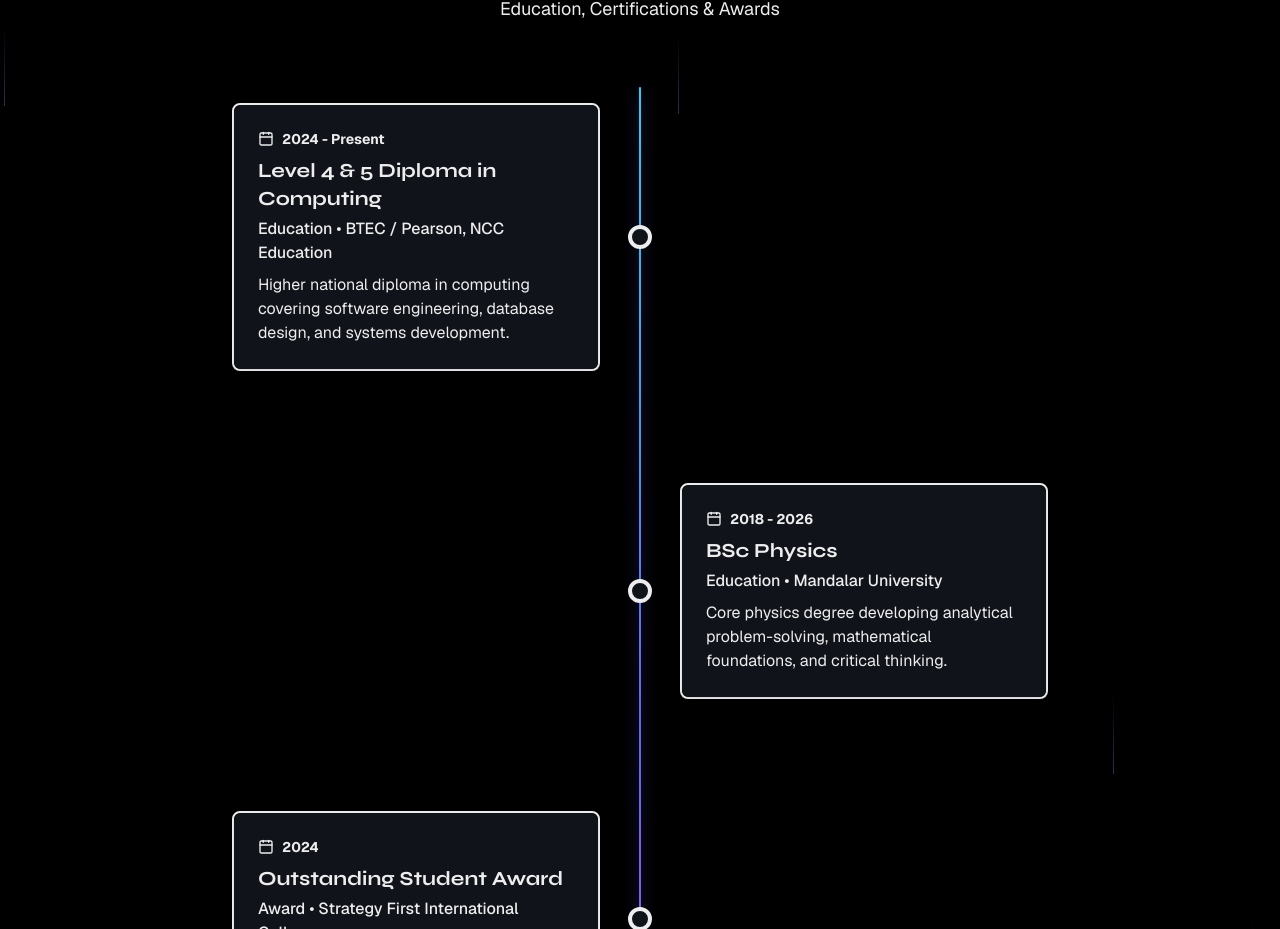
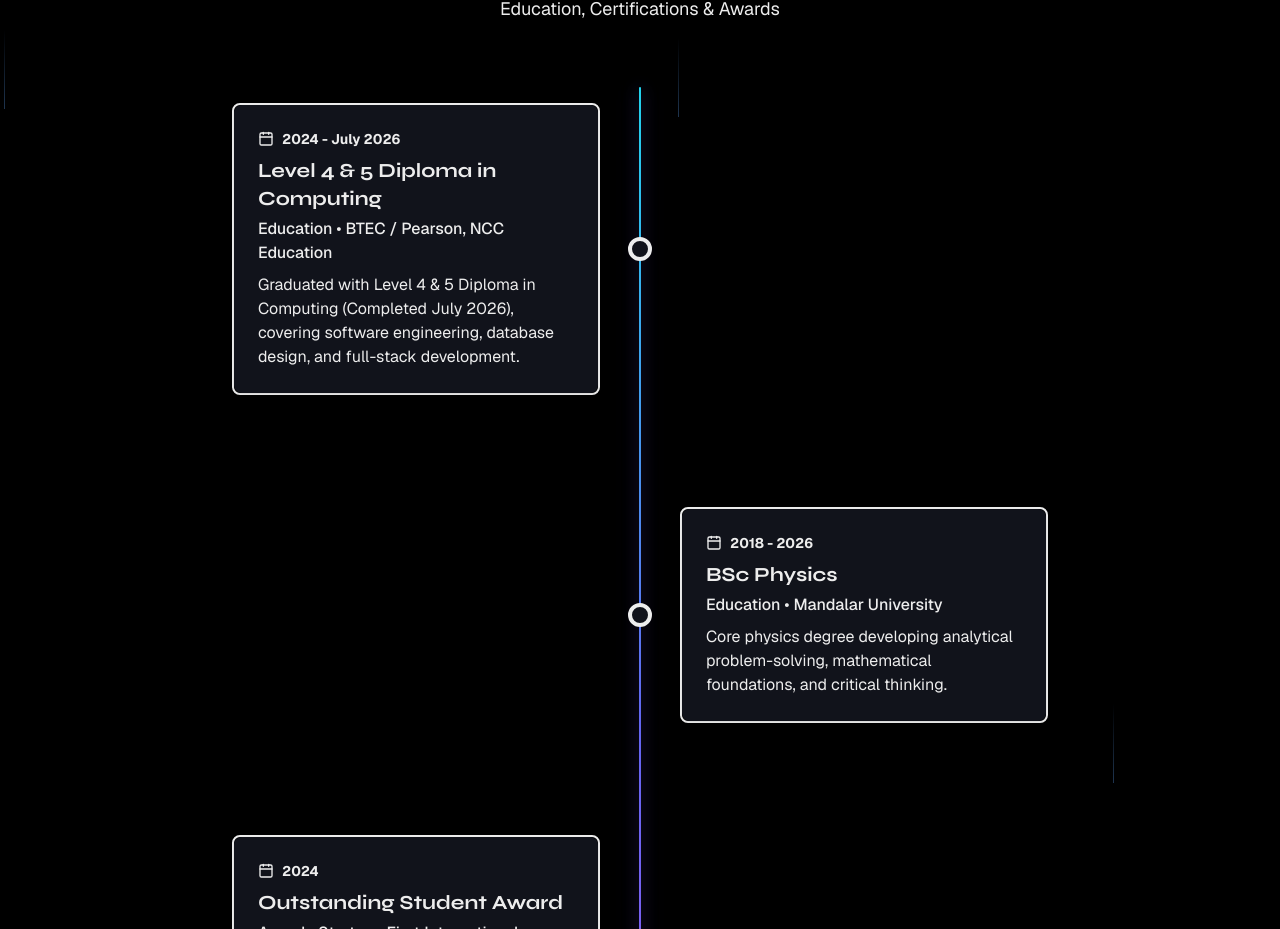
Before and after one commit to zeru28112001/zeru_portfolio, a Next.js app: page / in a window 1280 px wide. Shown: the part 4140-5069 px from the top of the page. Built offline with nearby package versions, Linux system fonts and the light colour scheme.

Commit message:
Update Level 5 Diploma completion date to July 2026 in timeline, about me, and SEO structured data

```diff
--- a/src/app/layout.tsx
+++ b/src/app/layout.tsx
@@ -128,6 +128,18 @@ const personSchema = {
     "Web Design",
     "UI/UX",
   ],
+  alumniOf: [
+    {
+      "@type": "EducationalOrganization",
+      "name": "BTEC / Pearson, NCC Education",
+      "description": "Level 4 & 5 Diploma in Computing (Completed July 2026)",
+    },
+    {
+      "@type": "EducationalOrganization",
+      "name": "Mandalar University",
+      "description": "BSc Physics",
+    },
+  ],
 };
 
 const websiteSchema = {
--- a/src/data/portfolio.ts
+++ b/src/data/portfolio.ts
@@ -363,16 +363,16 @@ export const SOCIAL_LINKS = [
 ];
 
 export const ABOUT_ME =
-  "I am a self-taught Full Stack Developer with 2+ years of hands-on experience building web applications with React, Next.js, Node.js (NestJS/Express), and Laravel. I specialize in delivering real-world e-commerce, delivery, logistics, and management platforms with REST APIs, authentication, admin panels, and 2-way Telegram bot automation. I have practical experience integrating LLMs, engineering real-time customer-driver chat with Socket.IO, and deploying and maintaining applications on Ubuntu Linux servers. Currently pursuing Level 4 & 5 Computing (BTEC / Pearson, NCC) and BSc Physics at Mandalar University, I am committed to clean architecture, high performance, and continuous learning.";
+  "I am a self-taught Full Stack Developer with 2+ years of hands-on experience building web applications with React, Next.js, Node.js (NestJS/Express), and Laravel. I specialize in delivering real-world e-commerce, delivery, logistics, and management platforms with REST APIs, authentication, admin panels, and 2-way Telegram bot automation. I have practical experience integrating LLMs, engineering real-time customer-driver chat with Socket.IO, and deploying and maintaining applications on Ubuntu Linux servers. Completed Level 4 & 5 Diploma in Computing (BTEC / Pearson, NCC) in July 2026, and currently pursuing BSc Physics at Mandalar University, I am committed to clean architecture, high performance, and continuous learning.";
 
 export const TIMELINE = [
   {
     title: "Level 4 & 5 Diploma in Computing",
     institution: "BTEC / Pearson, NCC Education",
-    date: "2024 - Present",
+    date: "2024 - July 2026",
     type: "Education",
     description:
-      "Higher national diploma in computing covering software engineering, database design, and systems development.",
+      "Graduated with Level 4 & 5 Diploma in Computing (Completed July 2026), covering software engineering, database design, and full-stack development.",
   },
   {
     title: "BSc Physics",
```
